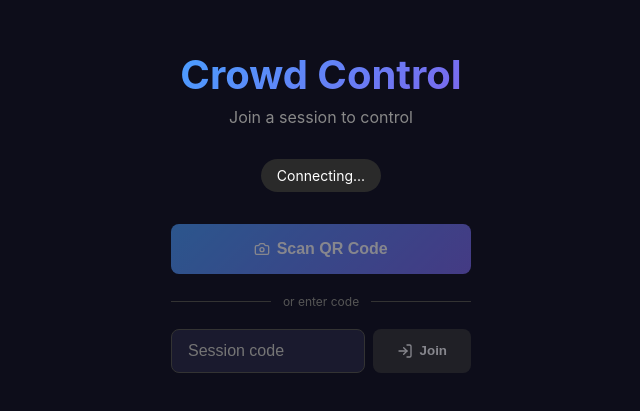
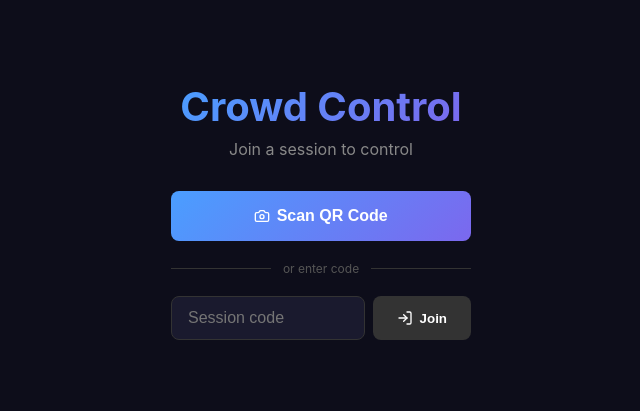
Before and after one commit to Boux/CrowdControl, a Vue app: page / in a window 1280 px wide. Shown: the part 189-600 px from the top of the page, without its empty margins (319-959 px from the left). Built offline with nearby package versions, Linux system fonts and the light colour scheme; no server answers.

Commit message:
fixed host messages

```diff
--- a/src/constants.js
+++ b/src/constants.js
@@ -3,6 +3,7 @@ export const DEFAULT_RELAY_SERVER = "https://crowdcontrol-production.up.railway.
 
 // Network
 export const CONTROL_POLL_RATE = 25          // ms between batched control sends (40Hz)
+export const HOST_POLL_RATE = 50             // ms between batched host control sends (20Hz)
 export const HEARTBEAT_INTERVAL = 2000       // ms between client heartbeats
 
 // Interpolation
--- a/src/views/web/HomeView.vue
+++ b/src/views/web/HomeView.vue
@@ -15,9 +15,7 @@ export default {
     relay() { return useRelayStore() },
     session() { return useSessionStore() }
   },
-  async mounted() {
-    await this.relay.connect()
-  },
+  mounted() {},
   beforeUnmount() {
     this.stopScan()
   },
@@ -26,6 +24,8 @@ export default {
       const sessionCode = (code || this.sessionCode).trim()
       if (!sessionCode) return
       this.connecting = true
+      if (!this.relay.connected) await this.relay.connect()
+      if (!this.relay.connected) { alert("Could not connect to server"); this.connecting = false; return }
       await this.session.join(sessionCode)
         .then(() => this.$router.push(`/session/${sessionCode}`))
         .catch(err => alert(err.message))
@@ -64,10 +64,6 @@ export default {
     <h1>Crowd Control</h1>
     <p class='subtitle'>Join a session to control</p>
 
-    <div class='status' :class='{ connected: relay.connected }'>
-      {{ relay.connected ? "Connected" : "Connecting..." }}
-    </div>
-
     <div v-if='scanning' class='scanner'>
       <video ref='video'></video>
       <p v-if='scanError' class='scan-error'>{{ scanError }}</p>
@@ -75,13 +71,13 @@ export default {
     </div>
 
     <template v-else>
-      <IconButton icon='camera' class='scan-btn' @click='startScan' :disabled='!relay.connected'>Scan QR Code</IconButton>
+      <IconButton icon='camera' class='scan-btn' @click='startScan'>Scan QR Code</IconButton>
 
       <div class='divider'><span>or enter code</span></div>
 
       <div class='join-form'>
         <input v-model='sessionCode' type='text' placeholder='Session code' @keyup.enter='join()' />
-        <IconButton icon='log-in' @click='join()' :disabled='!relay.connected || connecting'>Join</IconButton>
+        <IconButton icon='log-in' @click='join()' :disabled='connecting'>{{ connecting ? "Joining..." : "Join" }}</IconButton>
       </div>
     </template>
   </div>
```
Also changed, not shown: src/stores/host.js (+6 -6 lines).
